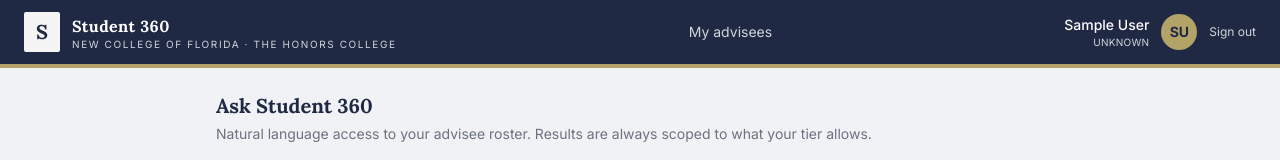
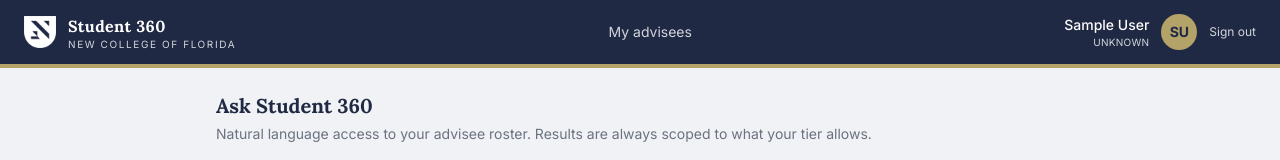
Before and after one commit to sebaasr/Student360, a Next.js app: page /query in a window 1280 px wide. Shown: the top 160 px of the page. Built offline with nearby package versions, Linux system fonts and the light colour scheme; no server answers; sample sign-in values are in the browser's storage.

Commit message:
add logo

```diff
--- a/app/(auth)/login/page.tsx
+++ b/app/(auth)/login/page.tsx
@@ -26,8 +26,8 @@
       <div className="relative w-full max-w-sm">
         {/* Logo mark */}
         <div className="flex flex-col items-center mb-8">
-          <div className="w-16 h-16 rounded-xl bg-white shadow-lg flex items-center justify-center mb-4">
-            <span className="text-navy font-serif text-3xl font-bold select-none">S</span>
+          <div className="w-16 h-16 flex items-center justify-center mb-4">
+            <img src="/ncf-shield.png" alt="New College of Florida" className="w-16 h-16 object-contain brightness-0 invert" />
           </div>
           <h1 className="text-white text-2xl font-serif font-bold tracking-wide">Student 360</h1>
           <p className="text-gold text-xs uppercase tracking-[0.2em] mt-1 font-medium">
--- a/components/layout/Header.tsx
+++ b/components/layout/Header.tsx
@@ -35,13 +35,15 @@
     <header className="bg-navy text-white border-b-4 border-gold">
       <div className="max-w-7xl mx-auto px-6 h-16 flex items-center gap-6">
         <Link href="/roster" className="flex items-center gap-3 shrink-0">
-          <div className="w-9 h-10 rounded-sm bg-white/95 text-navy flex items-center justify-center font-serif text-xl font-bold">
-            S
-          </div>
+          <img
+            src="/ncf-shield.png"
+            alt="New College of Florida"
+            className="w-8 h-8 object-contain brightness-0 invert"
+          />
           <div className="leading-tight">
             <div className="text-base font-serif font-bold tracking-wide">Student 360</div>
             <div className="text-[10px] uppercase tracking-[0.16em] text-gray-300">
-              New College of Florida · The Honors College
+              New College of Florida
             </div>
           </div>
         </Link>
```
Also changed, not shown: public/ncf-shield.png (added).
